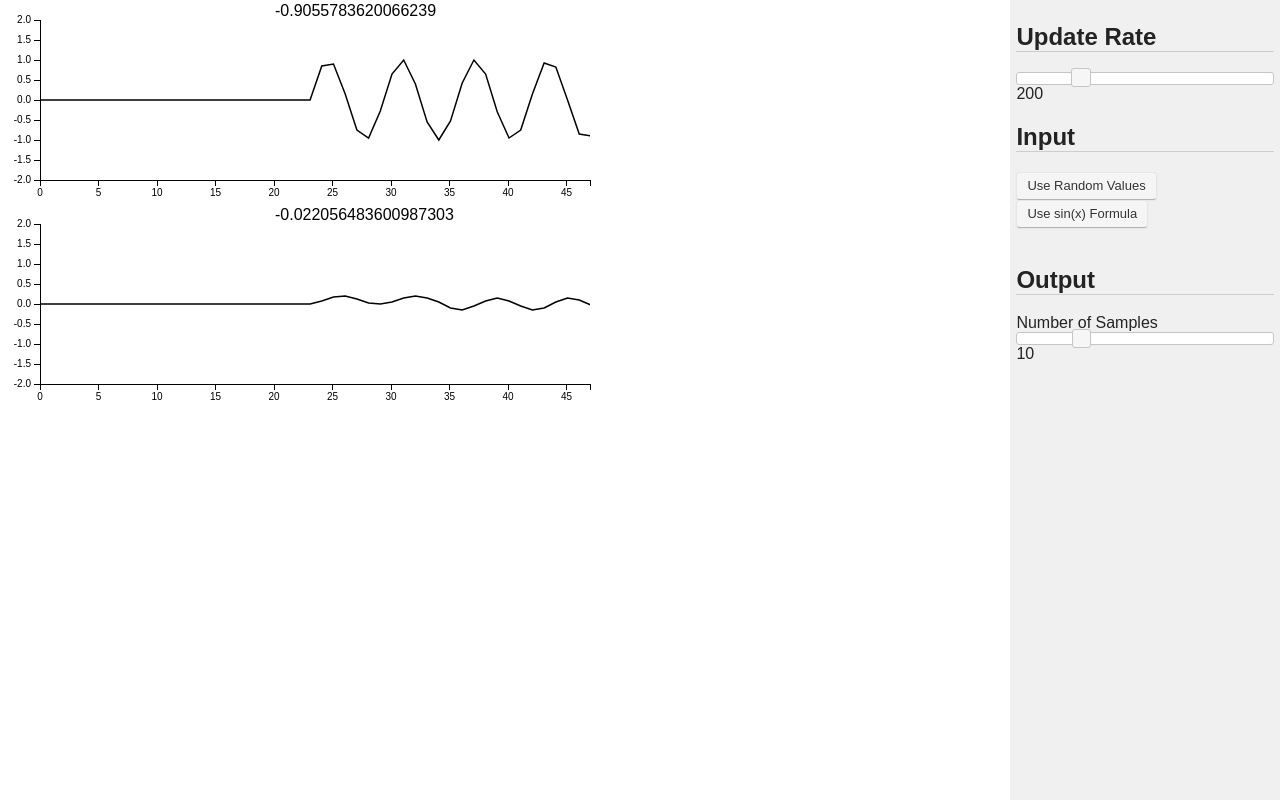
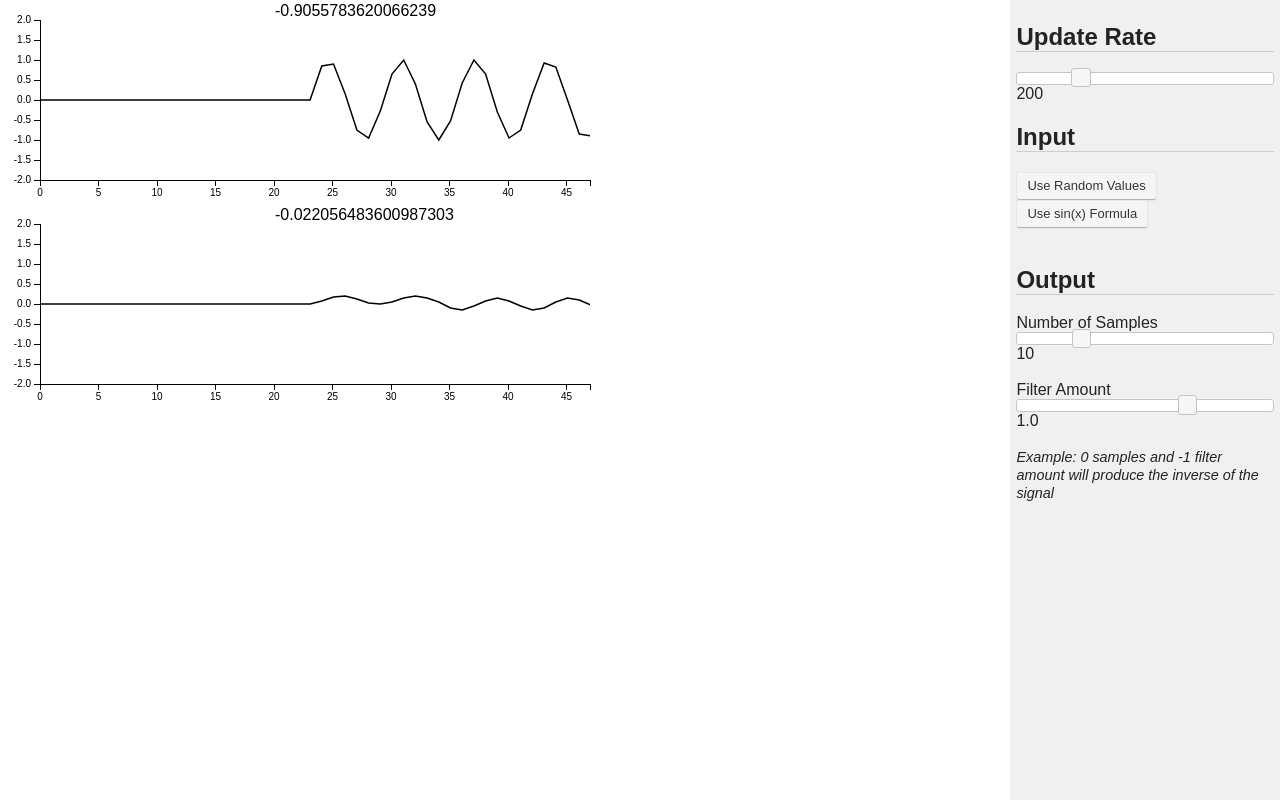
Before and after one commit to erikhazzard/SignalProcessingTest, a plain HTML site: page index.html in a window 1280 px wide. Drawn offline with nearby package versions, Linux system fonts and the light colour scheme.

Commit message:
Adds ability to update filter amount coefficient

```diff
--- a/index.html
+++ b/index.html
@@ -32,6 +32,14 @@
     Number of Samples
     <div id='numSamples'></div>
     <div id='samplesLabel'></div>
+    <br />
+
+    Filter Amount
+    <div id='filterAmount'></div>
+    <div id='filterAmountLabel'></div>
+
+    <br />
+    <em>Example: 0 samples and -1 filter amount will produce the inverse of the signal</em>
 </div>
 
 <!-- ======================================================================
--- a/static/css/style.css
+++ b/static/css/style.css
@@ -16,6 +16,9 @@ html, body {
     margin:0;
     padding:0;
     -webkit-font-smoothing: antialiased;
+}
+em {
+    font-size: 0.9em;
 }
 h1, h2 {
     border-bottom: 1px solid #cdcdcd;
--- a/static/js/app.js
+++ b/static/js/app.js
@@ -82,18 +82,8 @@
       startTimeDelay = 200;
       this.$timeDelayLabel.html(startTimeDelay);
       this.$filterAmount = $('#filterAmount');
-      this.$samples.slider({
-        min: 0,
-        max: 40,
-        value: startSample,
-        animate: true,
-        slide: function(event, ui) {
-          SIGNAL.models.output.set({
-            nSamples: parseInt(ui.value, 10)
-          });
-          return _this.$samplesLabel.html(ui.value);
-        }
-      });
+      this.$filterAmountLabel = $('#filterAmountLabel');
+      this.$filterAmountLabel.html("1.0");
       this.$timeDelay.slider({
         min: 1,
         max: 800,
@@ -109,11 +99,36 @@
           return _this.$timeDelayLabel.html(ui.value);
         }
       });
-      $('#updateSamples').on('click', function() {
-        if (filterAmount.length > 0) {
-          return SIGNAL.models.output.set({
+      this.$samples.slider({
+        min: 0,
+        max: 40,
+        value: startSample,
+        animate: true,
+        slide: function(event, ui) {
+          SIGNAL.models.output.set({
+            nSamples: parseInt(ui.value, 10)
+          });
+          return _this.$samplesLabel.html(ui.value);
+        }
+      });
+      this.$filterAmount.slider({
+        min: -100,
+        max: 200,
+        value: 100,
+        animate: false,
+        slide: function(event, ui) {
+          var filterAmount, samples, val;
+          val = ui.value / 100;
+          samples = SIGNAL.models.output.get('nSamples');
+          if (samples > 0) {
+            filterAmount = val / samples;
+          } else {
+            filterAmount = val;
+          }
+          SIGNAL.models.output.set({
             filterAmount: parseFloat(filterAmount)
           });
+          return _this.$filterAmountLabel.html(parseFloat(val) + '');
         }
       });
       return this;
@@ -159,6 +174,7 @@
         }
       } else {
         curVal = data[len - 1];
+        if (filterAmount) curVal = curVal * filterAmount;
       }
       return curVal;
     };
```
Also changed, not shown: static/coffee/app.js (+31 -15 lines), 1 other file.
